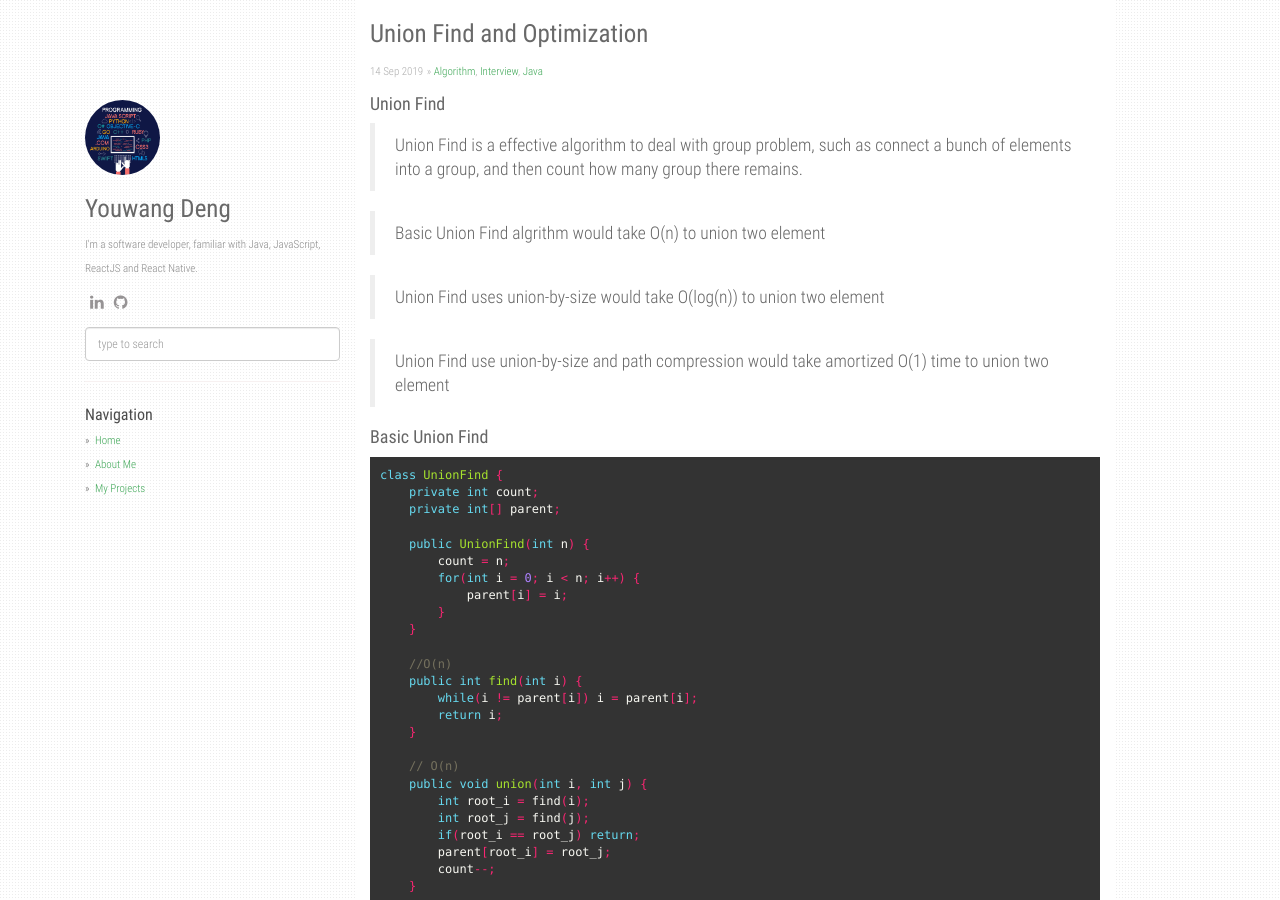
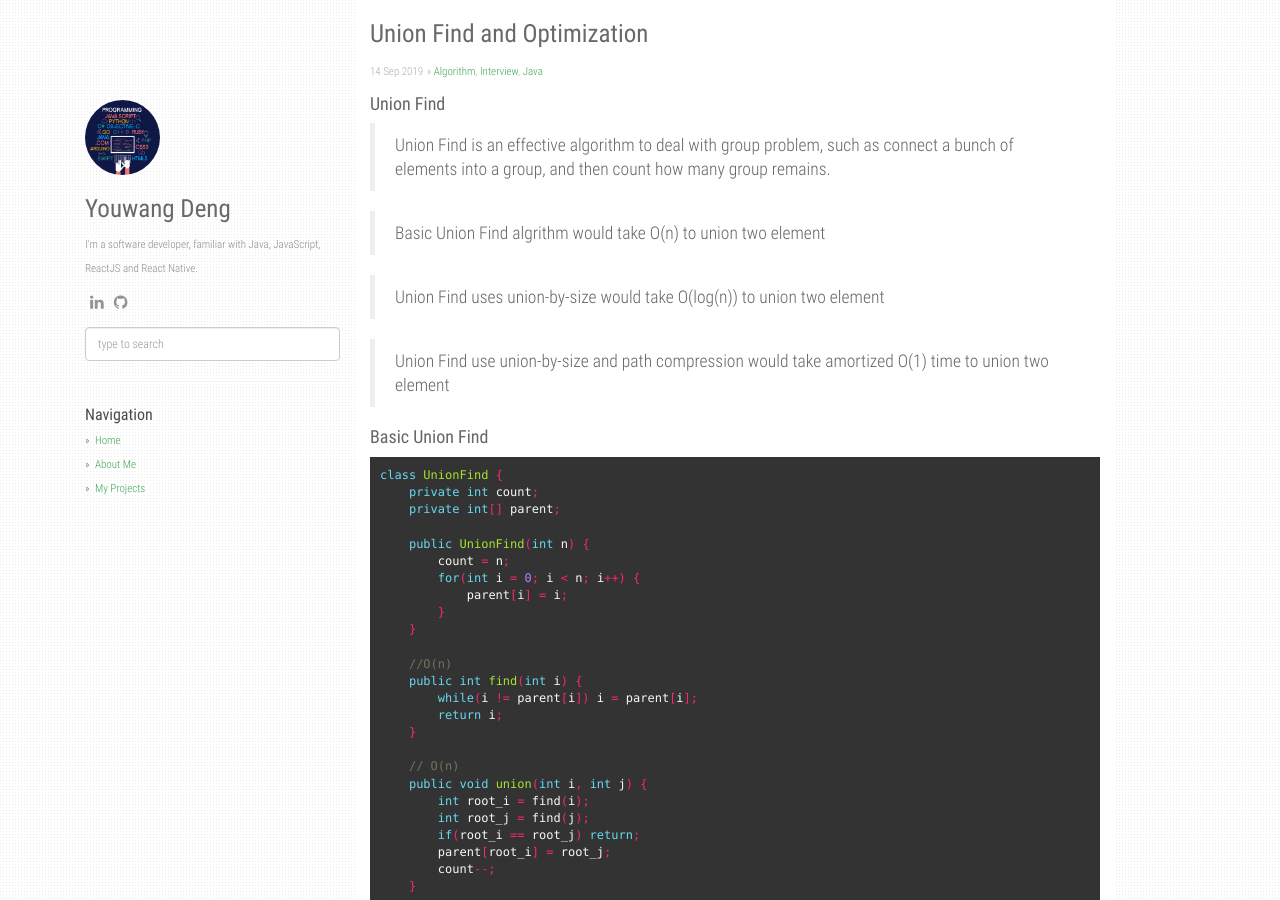
Before and after one commit to YouwangDeng/YouwangDeng.github.io, a Jekyll site: the page built from _posts/2019-09-14-Union-Find-and-Optimization.md, in a window 1280 px wide and 900 px high. Built offline with Jekyll 4.4.1, drawn with Linux system fonts in a browser that asks for light colours.

Commit message:
fix grammer error

```diff
--- a/_posts/2019-09-14-Union-Find-and-Optimization.md
+++ b/_posts/2019-09-14-Union-Find-and-Optimization.md
@@ -7,7 +7,7 @@ categories: [Algorithm, Interview, Java]
 
 #### Union Find
 
-> Union Find is a effective algorithm to deal with group problem, such as connect a bunch of elements into a group, and then count how many group there remains.
+> Union Find is an effective algorithm to deal with group problem, such as connect a bunch of elements into a group, and then count how many group remains.
 
 > Basic Union Find algrithm would take O(n) to union two element
 
```
